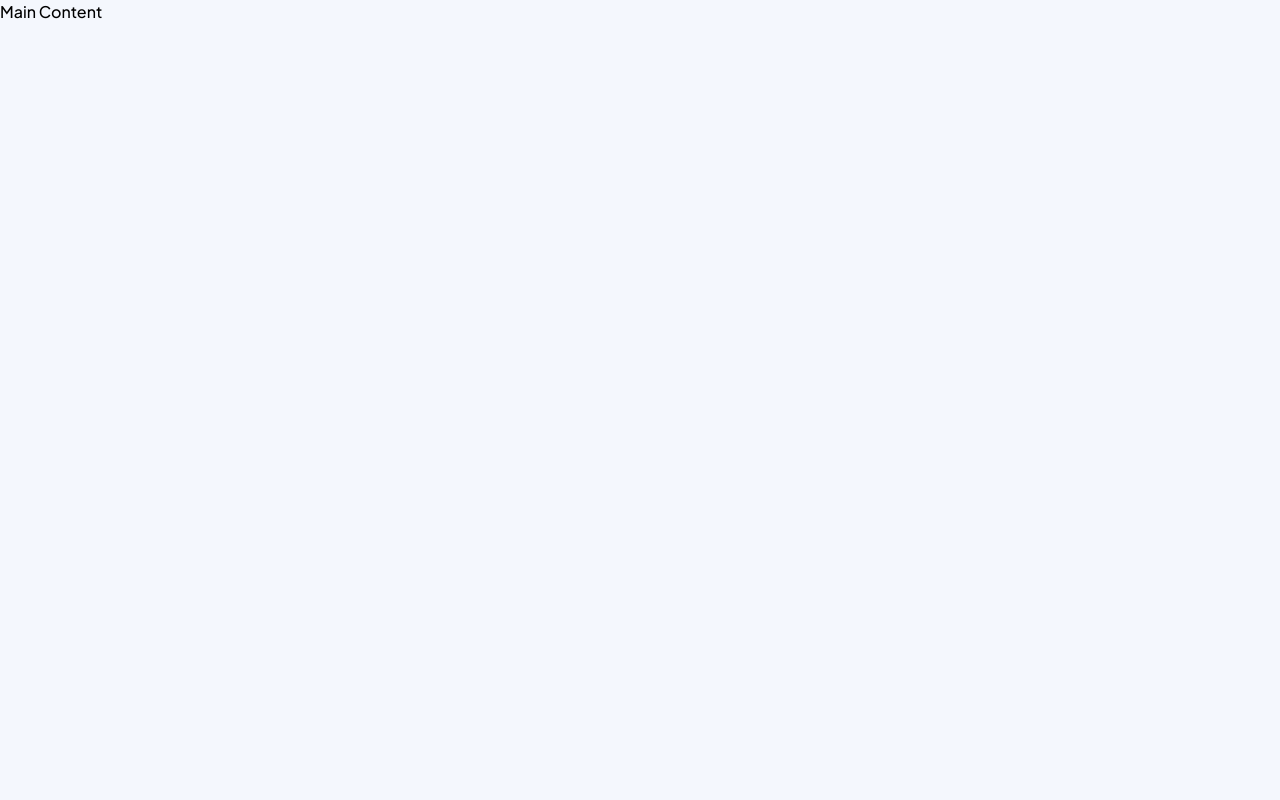
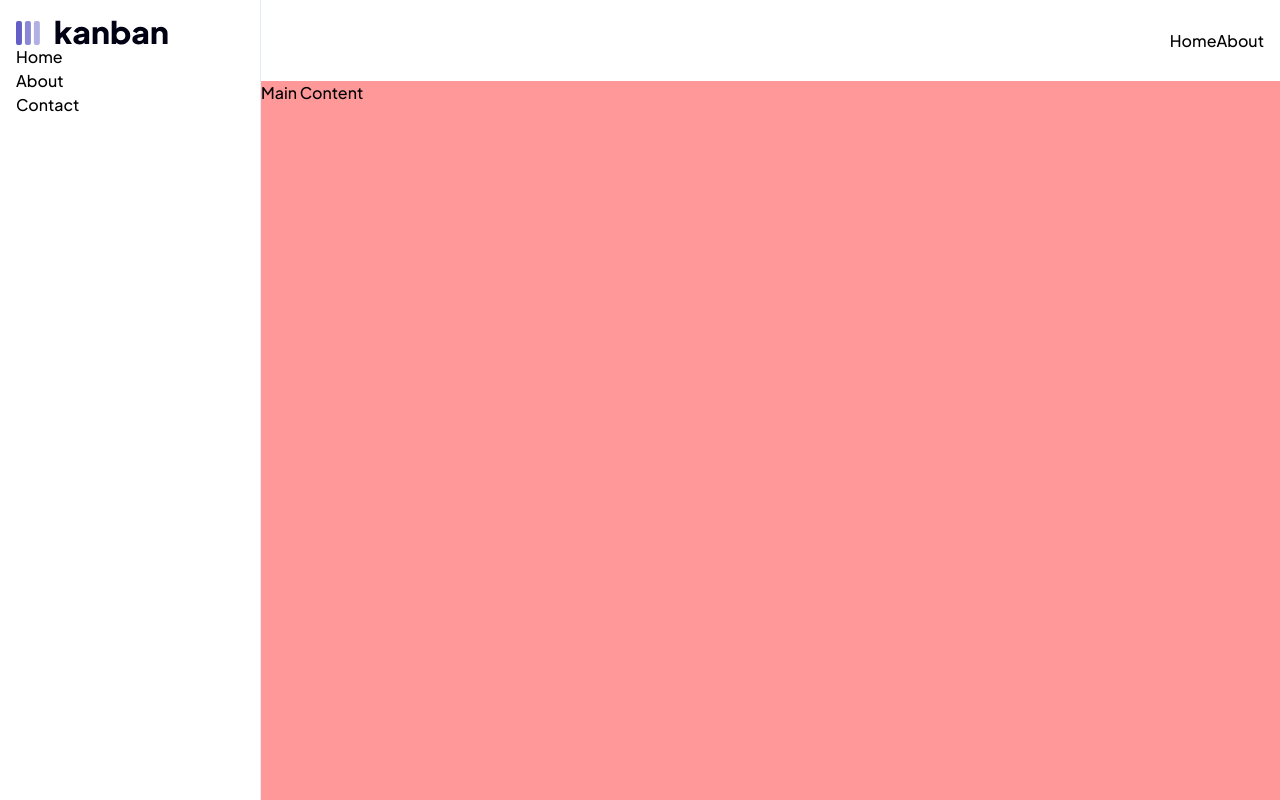
Before and after one commit to BrunoAST/kanban, a Next.js app: page / in a window 1280 px wide. Built offline with nearby package versions, Linux system fonts and the light colour scheme.

Commit message:
feat: wrap page content with Menu component

```diff
--- a/src/app/layout.tsx
+++ b/src/app/layout.tsx
@@ -2,6 +2,7 @@ import './globals.css';
 import type { Metadata } from 'next';
 import { Plus_Jakarta_Sans } from 'next/font/google';
 import { ReactNode } from 'react';
+import Menu from './components/menu';
 
 const plusJakartaSans = Plus_Jakarta_Sans({
   subsets: ['latin'],
@@ -18,7 +19,9 @@ export const metadata: Metadata = {
 export default function RootLayout({ children }: { children: ReactNode }) {
   return (
     <html lang="pt-BR">
-      <body className={`${plusJakartaSans.className} dark:bg-grey-600 bg-grey-100`} >{children}</body>
+      <body className={`${plusJakartaSans.className} dark:bg-grey-600 bg-grey-100`}>
+        <Menu>{children}</Menu>
+      </body>
     </html>
   );
 }
```
